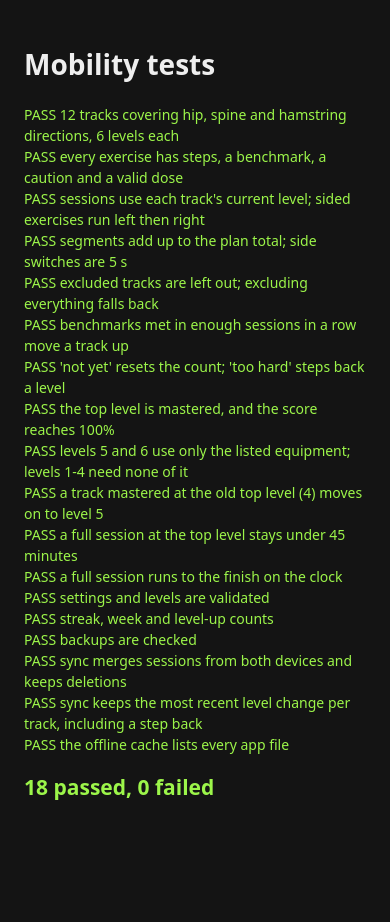
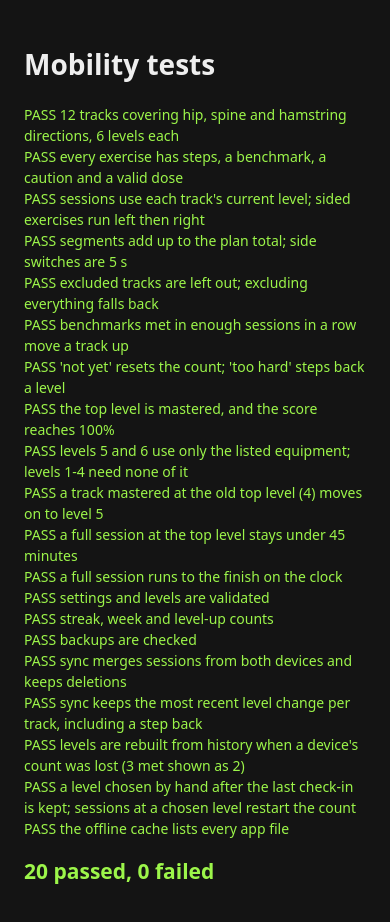
Before and after one commit to Nick-Gardner-au/stretch-timer, a plain HTML site: page mobility/tests.html in a window 390 px wide. Before the commit the page ends 845 px from the top, so only its background shows below. Drawn offline with Linux system fonts and the light colour scheme.

Commit message:
Mobility: rebuild benchmark counts from session history
Check-ins made on different devices could be lost: each track's 'met in a
row' count was stored as one value, and sync kept only the most recently
changed copy (three sessions met showed as two). Levels are now replayed
from the check-in results saved with every session (history from all
devices is combined by sync), when the app or home screen opens, after a
sync and before applying a check-in. Tracks set by hand after their last
check-in are left alone. Sessions record the progression setting used.
Tests reproduce the lost-count case. Desktop 1.0.7.

Co-Authored-By: Claude Opus 5.5 <noreply@anthropic.com>
Claude-Session: https://claude.ai/code/session_01Cyo4fc1WypRJQfVWHpKUmg

```diff
--- a/desktop/package.json
+++ b/desktop/package.json
@@ -1,7 +1,7 @@
 {
   "name": "training-desktop",
   "productName": "Training",
-  "version": "1.0.6",
+  "version": "1.0.7",
   "description": "Stretch Timer, Pilates Mat and Mobility as a Linux desktop app",
   "homepage": "https://github.com/Nick-Gardner-au/stretch-timer",
   "repository": {
--- a/mobility/js/app.js
+++ b/mobility/js/app.js
@@ -56,6 +56,7 @@ const metDots = (state, need) => h("span", { class: "dots" },
 class App {
   constructor() {
     this.cfg = store.loadConfig();
+    this.reconciled = store.reconcileStored(); // counts rebuilt from history (see store.js)
     this.levels = store.loadLevels();
     this.player = new Player();
     this.engine = new Engine({ cue: (...a) => this.cue(...a) });
@@ -84,7 +85,9 @@ class App {
   bind() {
     // another device's progress arrived: pick up new levels unless a workout is under way
     window.addEventListener("training-sync", (e) => {
-      if (e.detail.localChanged && !this.isActive() && !this.session) {
+      if (!e.detail.localChanged) return;
+      if (store.reconcileStored().length) syncSoon();
+      if (!this.isActive() && !this.session) {
         this.levels = store.loadLevels();
         this.rebuildPlan();
       }
@@ -552,11 +555,15 @@ class App {
         current ? pick : h("p", { class: "hint" }, "This track's level has changed since the session; no check-in needed."));
     });
     const apply = () => {
+      // start from the saved levels: progress from another device may have arrived during the workout
+      store.reconcileStored();
+      this.levels = store.loadLevels();
       const chosen = Object.fromEntries(Object.entries(results).filter(([id, r]) => r && this.levels[id].level === (session.levels[id] || 0)));
       const { levels, changes } = store.applyCheckIn(this.levels, chosen, this.cfg.toProgress);
       this.levels = levels;
       store.saveLevels(levels);
       session.results = chosen;
+      session.toProgress = this.cfg.toProgress;
       session.changes = changes;
       session.checked = true;
       this.saveSession(session);
@@ -862,6 +869,7 @@ class App {
 window.mobilityApp = new App();
 rememberApp("mobility");
 watchVisibility();
+if (window.mobilityApp.reconciled.length) syncSoon(500);
 autoSync();
 
 if ("serviceWorker" in navigator && location.protocol !== "file:") {
--- a/mobility/js/store.js
+++ b/mobility/js/store.js
@@ -122,6 +122,54 @@ export function resetLevels(now = Date.now()) {
   return Object.fromEntries(TRACKS.map((t) => [t.id, { level: 1, met: 0, mastered: false, updated: now }]));
 }
 
+// ---------- rebuilding levels from history ----------
+// Each checked-in session stores the level of every exercise done and the result given. Replaying them
+// in order gives the true counts even when check-ins happened on different devices (sync combines
+// history from every device, while a stored count reflects only the device that last changed it).
+// A session whose recorded level differs from the replayed one (a level chosen by hand, or the move
+// to the equipment levels) starts that track again from the recorded level.
+export function replayLevels(history, toProgress) {
+  const state = {};
+  const last = {};
+  const sessions = (history || []).filter((s) => s && s.checked && s.results && s.levels)
+    .sort((a, b) => Date.parse(a.start) - Date.parse(b.start));
+  for (const s of sessions) {
+    const at = Date.parse(s.end || s.start) || 0;
+    for (const [id, result] of Object.entries(s.results)) {
+      const level = s.levels[id];
+      if (!TRACK_BY_ID[id] || !Number.isInteger(level) || level < 1 || level > MAX_LEVEL || !(result in RESULTS)) continue;
+      if (!state[id] || state[id].level !== level) state[id] = { level, met: 0, mastered: false };
+      const { levels } = applyCheckIn({ [id]: state[id] }, { [id]: result }, s.toProgress || toProgress, at);
+      const { level: l, met, mastered } = levels[id];
+      state[id] = { level: l, met, mastered };
+      last[id] = at;
+    }
+  }
+  return { state, last };
+}
+
+// Brings stored levels in line with the replay, except tracks changed by hand after their last check-in.
+export function reconcileLevels(levels, history, toProgress) {
+  const { state, last } = replayLevels(history, toProgress);
+  const next = normaliseLevels(levels);
+  const changed = [];
+  for (const [id, r] of Object.entries(state)) {
+    const cur = next[id];
+    if ((cur.updated || 0) > last[id] + 60000) continue;
+    if (cur.level === r.level && cur.met === r.met && cur.mastered === r.mastered) continue;
+    next[id] = { ...r, updated: Math.max(cur.updated || 0, last[id]) + 1 };
+    changed.push(id);
+  }
+  return { levels: next, changed };
+}
+
+// Reconciles the levels saved on this device; returns the tracks that changed.
+export function reconcileStored() {
+  const { levels, changed } = reconcileLevels(loadLevels(), loadHistory(), loadConfig().toProgress);
+  if (changed.length) saveLevels(levels);
+  return changed;
+}
+
 // Mobility score: levels gained across all tracks, 0-100 %.
 export function score(levels) {
   const gained = TRACKS.reduce((a, t) => a + (levels[t.id].level - 1) + (levels[t.id].mastered ? 1 : 0), 0);
--- a/mobility/sw.js
+++ b/mobility/sw.js
@@ -1,6 +1,6 @@
 // Offline support for Mobility: cache the app files, serve from cache, refresh in the background.
 // Bump VERSION whenever you upload changed files so phones pick up the new version.
-const VERSION = "mobility-v7";
+const VERSION = "mobility-v8";
 const FILES = [
   "./", "index.html", "mobility.css", "manifest.webmanifest",
   "js/app.js", "js/data.js", "js/plan.js", "js/store.js",
--- a/mobility/tests.html
+++ b/mobility/tests.html
@@ -181,6 +181,37 @@
         eq([r.levels.hipER.updated, r.levels.spExt.updated], [5000, undefined]);
         eq(store.resetLevels(7000).hipER, { level: 1, met: 0, mastered: false, updated: 7000 });
       },
+      "levels are rebuilt from history when a device's count was lost (3 met shown as 2)"() {
+        const at = (d, h) => `2026-11-${d}T${h}:00:00.000Z`;
+        const sess = (id, d, results) => ({ id, start: at(d, "05"), end: at(d, "06"), seconds: 1080, planned: Object.keys(results),
+          done: Object.keys(results), checked: true, results, levels: Object.fromEntries(Object.keys(results).map((k) => [k, 1])) });
+        const history = [
+          sess("thu", 26, { hipFlex: "met", hipAbd: "met", hipIR: "not" }),
+          sess("fri", 27, { hipFlex: "met", hipAbd: "not", hipIR: "met" }),
+          sess("sat", 28, { hipFlex: "met", hipAbd: "met", hipIR: "met" }),
+        ];
+        // what sync left behind: Friday's device only knew one check-in, Saturday's added one
+        const stored = store.normaliseLevels({
+          hipFlex: { level: 1, met: 2, mastered: false, updated: Date.parse(at(28, "06")) - 5000 },
+          hipAbd: { level: 1, met: 1, mastered: false, updated: Date.parse(at(28, "06")) - 5000 },
+          hipIR: { level: 1, met: 2, mastered: false, updated: Date.parse(at(28, "06")) - 5000 },
+        });
+        const { levels, changed } = store.reconcileLevels(stored, history, 3);
+        eq([levels.hipFlex.level, levels.hipFlex.met], [2, 0], "met in all three: level up");
+        eq([levels.hipAbd.level, levels.hipAbd.met], [1, 1], "not yet on Friday resets the run");
+        eq([levels.hipIR.level, levels.hipIR.met], [1, 2]);
+        eq(changed, ["hipFlex"]);
+        eq(store.reconcileLevels(levels, history, 3).changed, [], "stable once reconciled");
+      },
+      "a level chosen by hand after the last check-in is kept; sessions at a chosen level restart the count"() {
+        const s = { id: "a", start: "2026-11-20T05:00:00.000Z", end: "2026-11-20T05:20:00.000Z", seconds: 1, planned: [], done: [],
+          checked: true, results: { spExt: "met" }, levels: { spExt: 1 } };
+        const later = store.setLevel(fresh(), "spExt", 4, Date.parse("2026-11-25T00:00:00Z"));
+        eq(store.reconcileLevels(later, [s], 3).levels.spExt.level, 4, "hand-chosen level kept");
+        const atFour = { ...s, id: "b", start: "2026-11-26T05:00:00.000Z", end: "2026-11-26T05:20:00.000Z", levels: { spExt: 4 } };
+        const r = store.reconcileLevels(later, [s, atFour], 3).levels.spExt;
+        eq([r.level, r.met], [4, 1]);
+      },
       async "the offline cache lists every app file"() {
         const sw = await (await fetch("sw.js")).text();
         for (const f of ["js/app.js", "js/data.js", "js/plan.js", "js/store.js", "mobility.css", "../js/engine.js", "../js/sound.js", "../js/workout.js", "../js/sync.js", "../js/controls.js", "../js/apps.js"]) {
--- a/sw.js
+++ b/sw.js
@@ -1,6 +1,6 @@
 // Offline support: cache the app files, serve from cache, refresh in the background.
 // Bump VERSION whenever you upload changed files so phones pick up the new version.
-const VERSION = "stretch-timer-v8";
+const VERSION = "stretch-timer-v9";
 const PILATES_IMAGES = ["hundred", "rollup", "rollover", "legcircle", "rollingball", "singleleg", "doubleleg", "spinestretch",
   "openrocker", "corkscrew", "saw", "swan", "singlekick", "doublekick", "neckpull", "scissors", "bicycle",
   "bridge", "spinetwist", "jackknife", "sidekick", "teaser", "hiptwist", "swimming", "legpullfront",
```
Also changed, not shown: CLAUDE.md (+1 -1 lines), index.html (+2 -1 lines), README.md.
